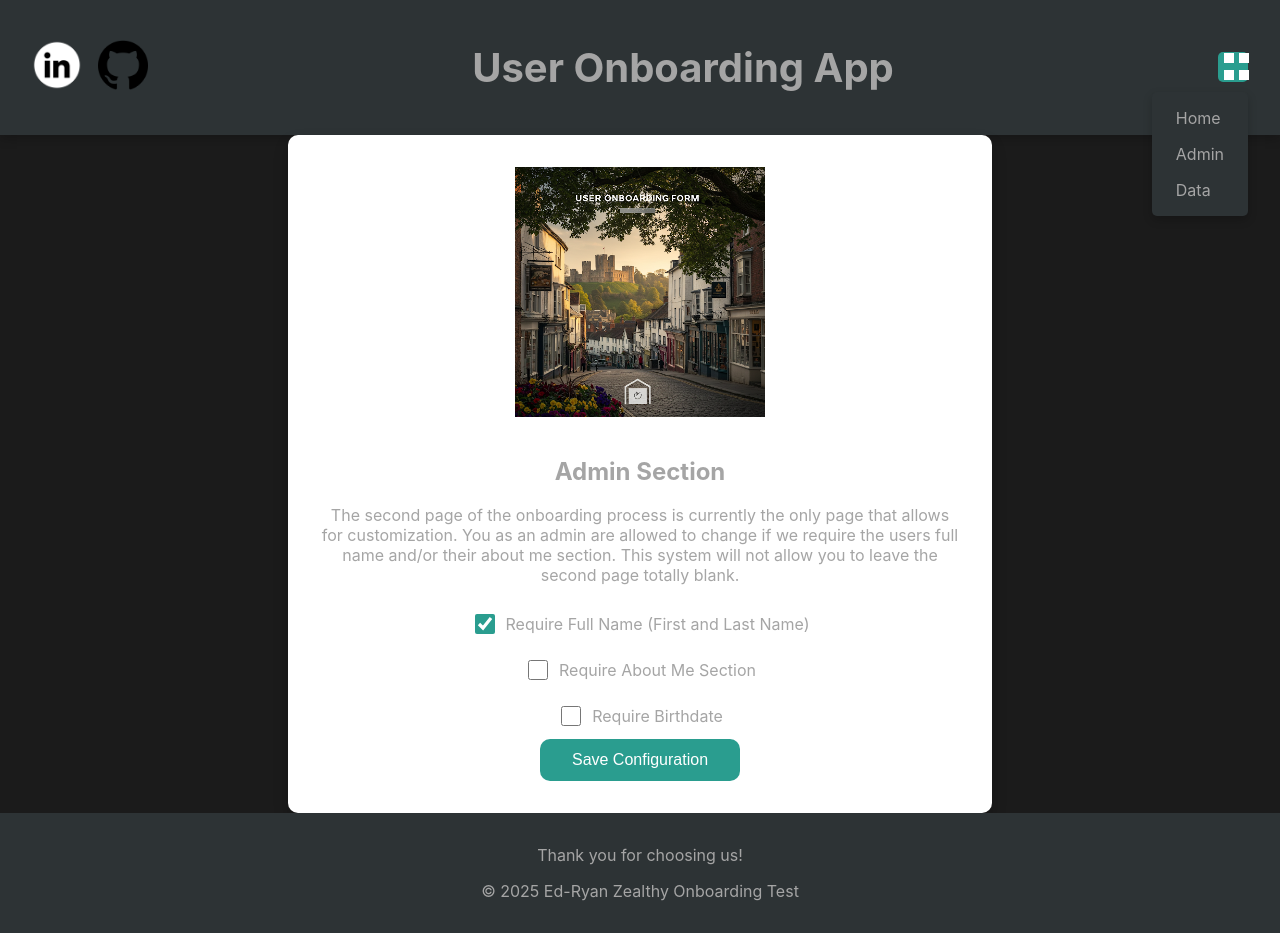
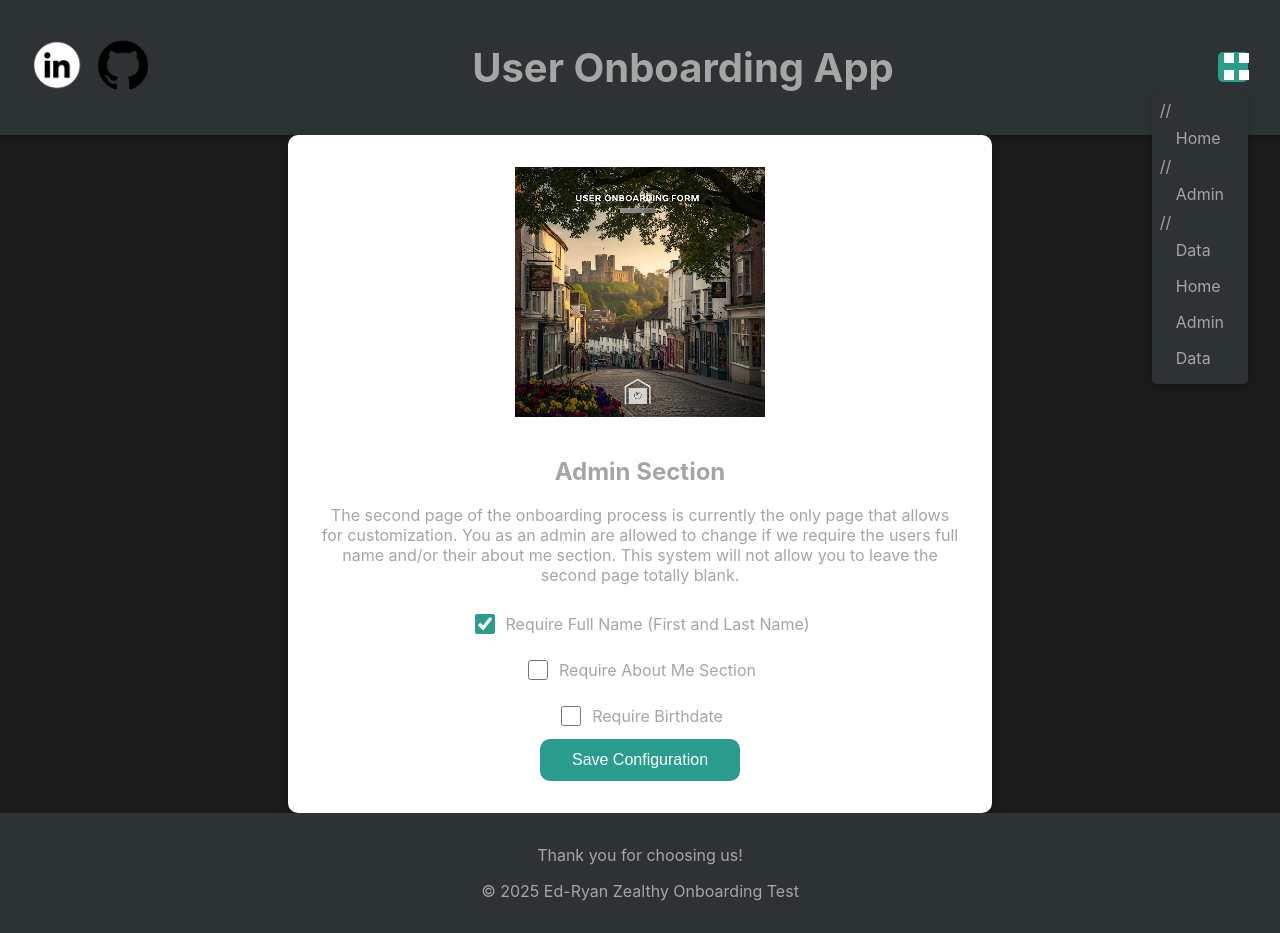
Before and after one commit to Ed-Ryan/Zealthy-test, a Next.js app: page /admin in a window 1280 px wide. Both pictures are taken after a click on the button 1233 px from the left and 67 px from the top of the page. Built offline with nearby package versions, Linux system fonts and the light colour scheme.

Commit message:
Update page.tsx

```diff
--- a/app/admin/page.tsx
+++ b/app/admin/page.tsx
@@ -1,6 +1,7 @@
 'use client';
 
 import React, { useState } from 'react';
+import Link from 'next/link';
 
 export default function AdminPage() {
   // Default configuration for Step 2
@@ -56,12 +57,12 @@ export default function AdminPage() {
       {/* Header */}
       <header className="header">
         <div className="header-left">
-          <a href="https://linkedin.com/in/edward-b-ryan" target="_blank" rel="noopener noreferrer">
+          <Link href="https://linkedin.com/in/edward-b-ryan" target="_blank" rel="noopener noreferrer">
             <img src="/linkedIn.png" alt="LinkedIn" className="header-icon" />
-          </a>
-          <a href="https://ed-ryan.github.io/" target="_blank" rel="noopener noreferrer">
+          </Link>
+          <Link href="https://ed-ryan.github.io/" target="_blank" rel="noopener noreferrer">
             <img src="/github.png" alt="GitHub" className="header-icon" />
-          </a>
+          </Link>
         </div>
         <h1 className="header-title">User Onboarding App</h1>
         <div className="waffle-menu">
@@ -73,9 +74,12 @@ export default function AdminPage() {
           </button>
           {showWaffleMenu && (
             <div className="waffle-dropdown">
-                <a href="/">Home</a>
-                <a href="/admin">Admin</a>
-                <a href="/data">Data</a>
+                //<a href="/">Home</a>
+                //<a href="/admin">Admin</a>
+                //<a href="/data">Data</a>
+              <Link href="/">Home</Link>
+              <Link href="/admin">Admin</Link>
+              <Link href="/data">Data</Link>
             </div>
             )}
         </div>
```
